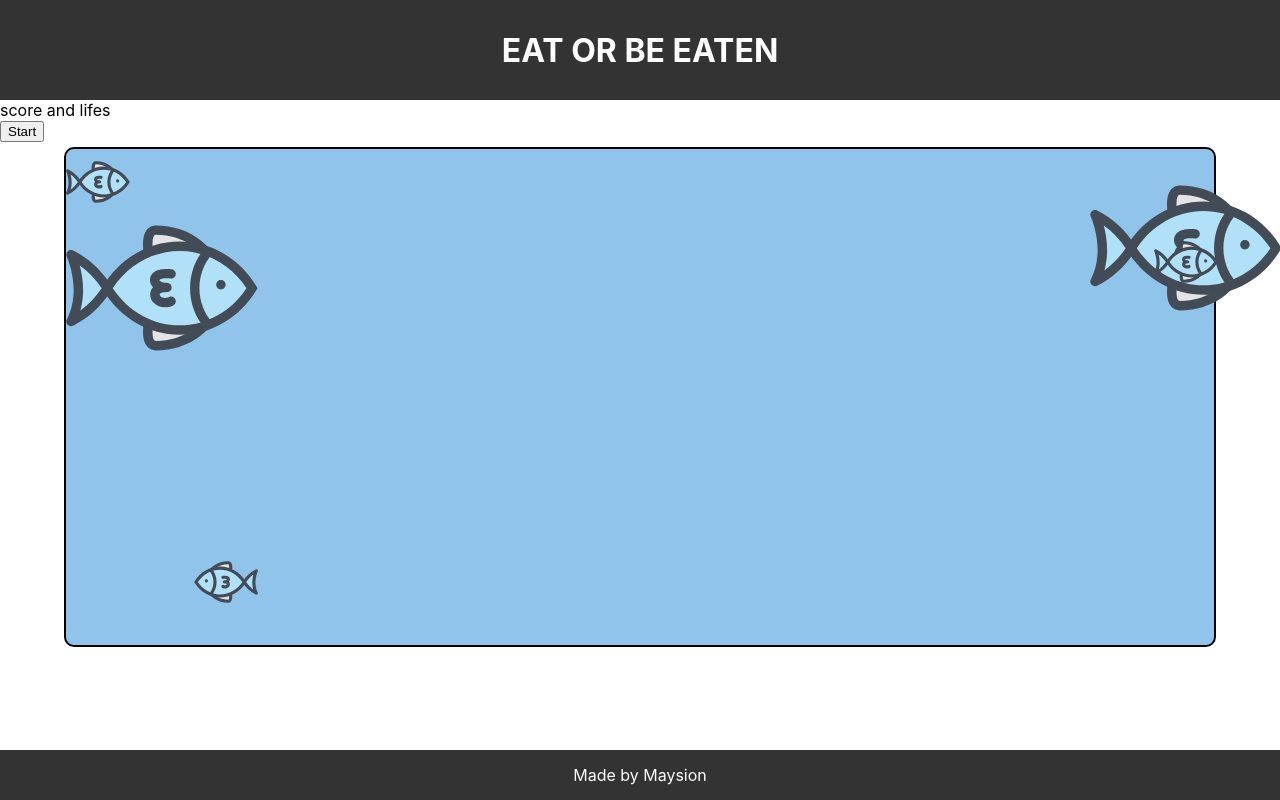
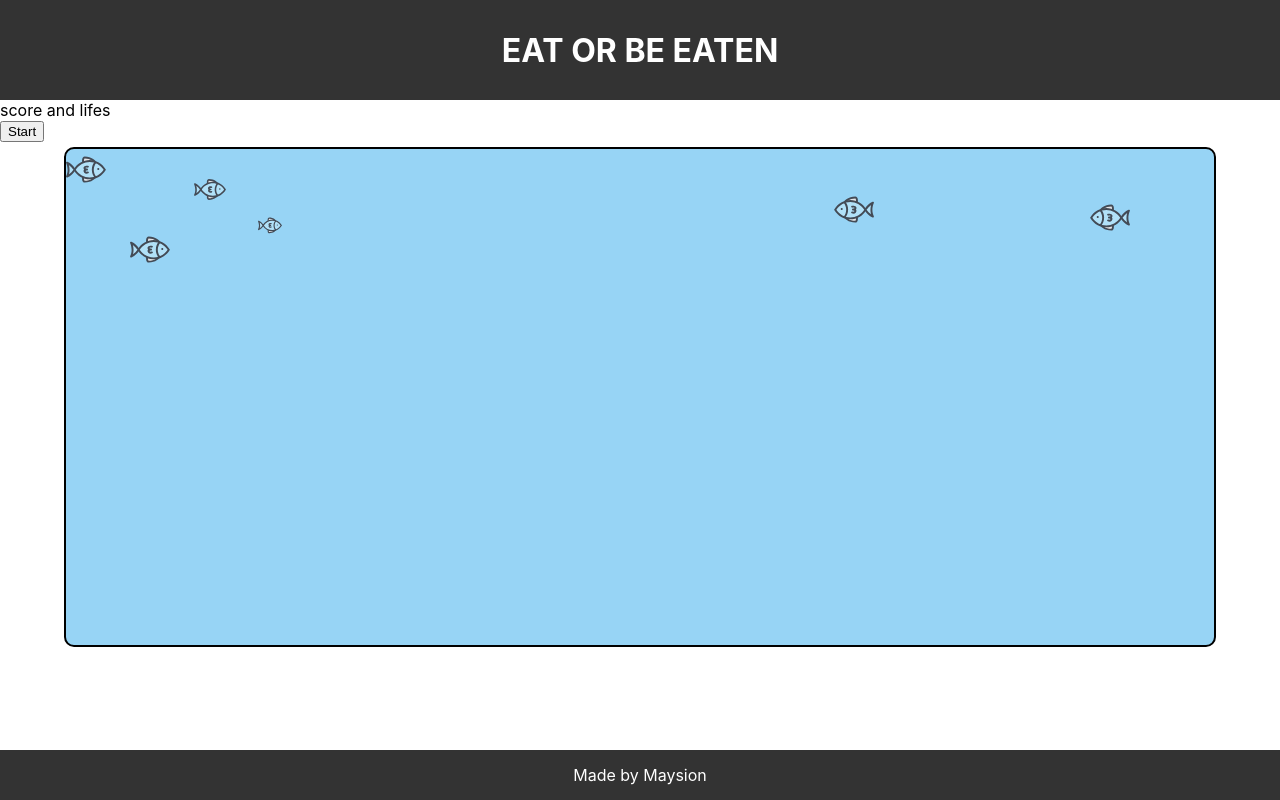
Before and after one commit to Doriyz/eat-or-be-eaten, a React (Create React App) app: page / in a window 1280 px wide. Built offline with nearby package versions, Linux system fonts and the light colour scheme.

Commit message:
set overflow hidden

```diff
--- a/src/App.css
+++ b/src/App.css
@@ -33,7 +33,7 @@
 
 
 #game-window{
-  background-color: #91c4ea;
+  background-color: #97d4f5;
   /* background-image: url('../public/7.jpg'); */
   display: flex;
   justify-content: center;
@@ -42,6 +42,9 @@
   min-height: 100px;
 
   position: relative;
+  overflow: hidden;
+  /* this is important to set the fish */
+
 
   border: 2px solid black;
   height: 800px;
--- a/src/App.js
+++ b/src/App.js
@@ -3,7 +3,7 @@ import Fish from './components/Fish';
 import React,{useState, useEffect} from 'react';
 
 function App(props) {
-
+  const frame = 0.1;
   const [isPlaying, setIsPlaying] = useState(false);
   const [intervalId, setIntervalId] = useState(null);
 
@@ -43,7 +43,7 @@ function App(props) {
       }));
 
       console.log('loop');
-    }, 0.5);
+    }, frame);
     setIntervalId(id);
   }
 
--- a/src/components/Fish.css
+++ /dev/null
@@ -1,19 +0,0 @@
-@keyframes swim {
-    from {
-      transform: translateX(-100%);
-    }
-    to {
-      transform: translateX(1900%);
-    }
-  }
-
-
-  .fish {
-    animation: swim 2s linear infinite;
-    display: block;
-
-  }
-
-  .fish.stop {
-    animation-play-state: paused;
-  }
--- a/src/components/Fish.js
+++ b/src/components/Fish.js
@@ -1,20 +1,12 @@
 import React,{useState} from "react";
 import src from './fish.svg';
-// import './Fish.css'
 
 export default function Fish(props) {
-
-    const classname = props.isPlaying? 'fish': 'fish stop';
-    const styleText = 'top:' + String(props.y) + 'px; left: ' + String(props.x) + 'px;';
-
     return (
         <img
             src={src}
             alt="fish"
-            className={classname}
-            // style={styleText}
-            // style="top:50px; left:20px;"
-            style={{top: props.y + 'vh',left: props.x + 'vw',position: 'absolute', width:props.power+'vw',transform:props.direction==='ltr'?'scaleX(-1)':'scaleX(1)',}}
+            style={{top: props.y + 'vh',left: props.x + 'vw',position: 'absolute', width:props.power*8+'px',transform:props.direction==='ltr'?'scaleX(-1)':'scaleX(1)',}}
         />
     )
 }
--- a/src/index.js
+++ b/src/index.js
@@ -11,10 +11,11 @@ const root = ReactDOM.createRoot(document.getElementById('root'));
 
 const allFishes=[
   {x:0,y:0,speed:5,direction:'ltr',power:5, key:1},
-  {x:80,y:0,speed:8,direction:'ltr',power:15, key:2},
-  {x:0,y:5,speed:25,direction:'ltr',power:15, key:3},
-  {x:85,y:10,speed:10,direction:'ltr',power:5, key:4},
-  {x:10,y:50,speed:10,direction:'rtl',power:5, key:5},
+  {x:10,y:3,speed:8,direction:'ltr',power:4, key:2},
+  {x:15,y:8,speed:15,direction:'ltr',power:3, key:3},
+  {x:5,y:10,speed:10,direction:'ltr',power:5, key:4},
+  {x:80,y:6,speed:30,direction:'rtl',power:5, key:5},
+  {x:60,y:5,speed:10,direction:'rtl',power:5, key:5},
 ];
 
 root.render(
```
Also changed, not shown: src/components/player.svg (added).
